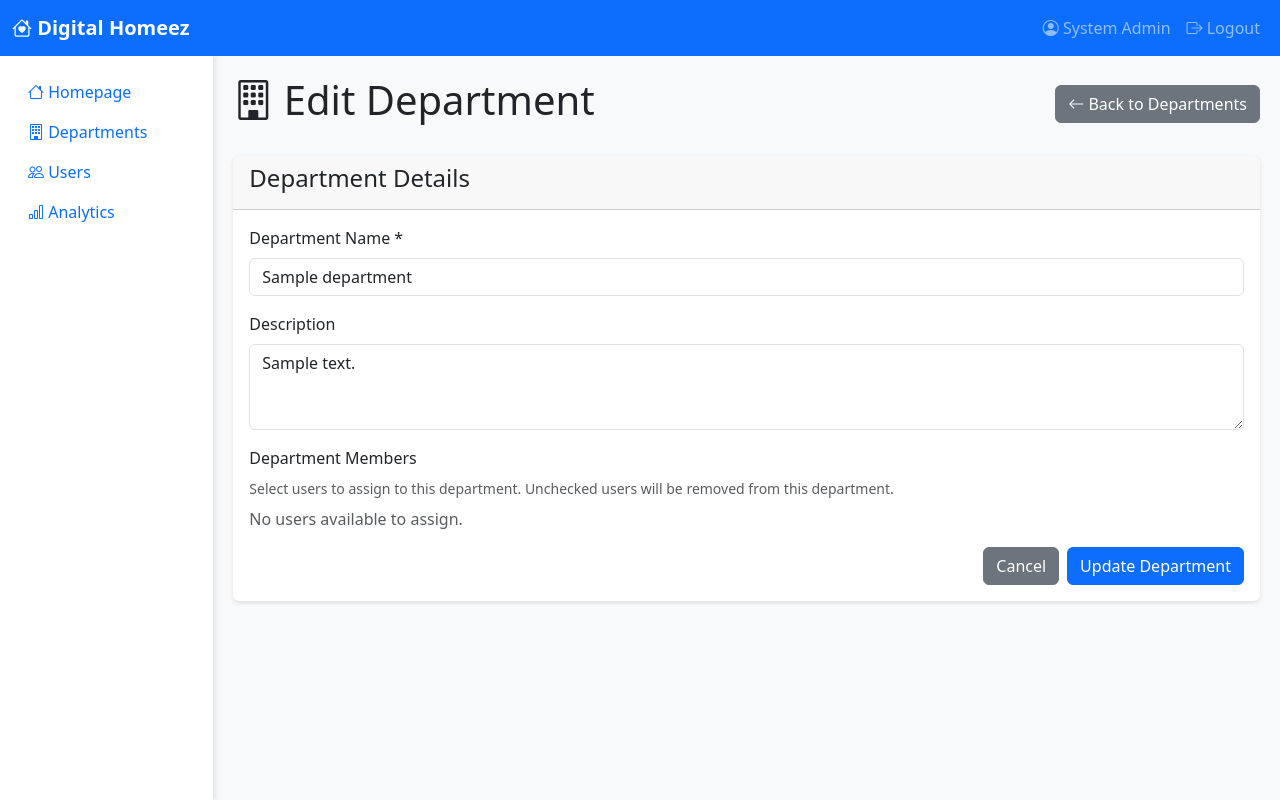
After one commit to dhdev19/workflow, a Flask app: page /admin/departments/1/edit in a window 1280 px wide. The commit adds this page. Run offline with Flask 3, Linux system fonts and the light colour scheme; a user stored in the database is signed in; tables that the repository leaves empty hold one stand-in row (values such as "Sample post").

Commit message:
head add dept

```diff
--- a/routes/admin.py
+++ b/routes/admin.py
@@ -106,6 +106,59 @@ def add_department():
         return redirect(url_for('admin.departments'))
 
     return render_template('admin/add_department.html')
+
+@admin_bp.route('/departments/<int:dept_id>/edit', methods=['GET', 'POST'])
+@login_required
+@admin_required
+def edit_department(dept_id):
+    dept = Department.query.get_or_404(dept_id)
+
+    if request.method == 'POST':
+        name = request.form.get('name')
+        description = request.form.get('description', '')
+
+        # Check if name already exists (excluding current department)
+        existing_dept = Department.query.filter_by(name=name).first()
+        if existing_dept and existing_dept.id != dept_id:
+            flash('Department with this name already exists', 'error')
+            return redirect(url_for('admin.edit_department', dept_id=dept_id))
+
+        # Update department details
+        dept.name = name
+        dept.description = description
+
+        # Get selected member IDs
+        member_ids = request.form.getlist('member_ids[]')
+        selected_member_ids = {int(mid) for mid in member_ids if mid}
+
+        # Get current members
+        current_members = User.query.filter_by(department_id=dept_id).all()
+        current_member_ids = {m.id for m in current_members}
+
+        # Remove members that are unchecked
+        for member in current_members:
+            if member.id not in selected_member_ids:
+                member.department_id = None
+
+        # Add new members
+        for member_id in selected_member_ids:
+            if member_id not in current_member_ids:
+                member = User.query.get(member_id)
+                if member:
+                    member.department_id = dept_id
+
+        db.session.commit()
+        flash('Department updated successfully', 'success')
+        return redirect(url_for('admin.departments'))
+
+    # Get all users for selection
+    all_users = User.query.filter(User.role.in_(['department_head', 'team_member'])).all()
+    current_member_ids = {m.id for m in dept.members}
+
+    return render_template('admin/edit_department.html',
+                         department=dept,
+                         all_users=all_users,
+                         current_member_ids=current_member_ids)
 
 @admin_bp.route('/departments/<int:dept_id>/delete', methods=['POST'])
 @login_required
--- a/templates/admin/departments.html
+++ b/templates/admin/departments.html
@@ -58,6 +58,9 @@
                                 <td>{{ dept.description or 'N/A' }}</td>
                                 <td>{{ dept.created_at.strftime('%Y-%m-%d') if dept.created_at else 'N/A' }}</td>
                                 <td>
+                                    <a href="{{ url_for('admin.edit_department', dept_id=dept.id) }}" class="btn btn-sm btn-primary">
+                                        <i class="bi bi-pencil"></i> Edit
+                                    </a>
                                     <form method="POST" action="{{ url_for('admin.delete_department', dept_id=dept.id) }}" style="display:inline;" onsubmit="return confirm('Are you sure you want to delete this department?');">
                                         <button type="submit" class="btn btn-sm btn-danger">
                                             <i class="bi bi-trash"></i> Delete
--- /dev/null
+++ b/templates/admin/edit_department.html
@@ -0,0 +1,96 @@
+{% extends "base.html" %}
+
+{% block title %}Edit Department - Digital Homeez{% endblock %}
+
+{% block content %}
+<div class="container-fluid">
+    <div class="row">
+        <nav class="col-md-2 sidebar">
+            <div class="position-sticky pt-3">
+                <ul class="nav flex-column">
+                    <li class="nav-item">
+                        <a class="nav-link" href="{{ url_for('admin.dashboard') }}">
+                            <i class="bi bi-house"></i> Homepage
+                        </a>
+                    </li>
+                    <li class="nav-item">
+                        <a class="nav-link active" href="{{ url_for('admin.departments') }}">
+                            <i class="bi bi-building"></i> Departments
+                        </a>
+                    </li>
+                    <li class="nav-item">
+                        <a class="nav-link" href="{{ url_for('admin.users') }}">
+                            <i class="bi bi-people"></i> Users
+                        </a>
+                    </li>
+                    <li class="nav-item">
+                        <a class="nav-link" href="{{ url_for('admin.analytics') }}">
+                            <i class="bi bi-bar-chart"></i> Analytics
+                        </a>
+                    </li>
+                </ul>
+            </div>
+        </nav>
+
+        <main class="col-md-10 main-content">
+            <div class="d-flex justify-content-between align-items-center mb-4">
+                <h1><i class="bi bi-building"></i> Edit Department</h1>
+                <a href="{{ url_for('admin.departments') }}" class="btn btn-secondary">
+                    <i class="bi bi-arrow-left"></i> Back to Departments
+                </a>
+            </div>
+
+            <div class="card">
+                <div class="card-header">
+                    <h4>Department Details</h4>
+                </div>
+                <div class="card-body">
+                    <form method="POST">
+                        <div class="mb-3">
+                            <label class="form-label">Department Name *</label>
+                            <input type="text" class="form-control" name="name" value="{{ department.name }}" required>
+                        </div>
+                        <div class="mb-3">
+                            <label class="form-label">Description</label>
+                            <textarea class="form-control" name="description" rows="3">{{ department.description or '' }}</textarea>
+                        </div>
+
+                        <div class="mb-3">
+                            <label class="form-label">Department Members</label>
+                            <p class="text-muted small mb-2">Select users to assign to this department. Unchecked users will be removed from this department.</p>
+                            <div class="row">
+                                {% for user in all_users %}
+                                <div class="col-md-6 mb-2">
+                                    <div class="form-check">
+                                        <input class="form-check-input" type="checkbox" name="member_ids[]"
+                                               value="{{ user.id }}" id="user{{ user.id }}"
+                                               {% if user.id in current_member_ids %}checked{% endif %}>
+                                        <label class="form-check-label" for="user{{ user.id }}">
+                                            {{ user.full_name }}
+                                            <small class="text-muted">({{ user.email }})</small>
+                                            {% if user.role == 'department_head' %}
+                                                <span class="badge bg-primary ms-1">Dept Head</span>
+                                            {% else %}
+                                                <span class="badge bg-info ms-1">Team Member</span>
+                                            {% endif %}
+                                        </label>
+                                    </div>
+                                </div>
+                                {% endfor %}
+                            </div>
+                            {% if not all_users %}
+                            <p class="text-muted">No users available to assign.</p>
+                            {% endif %}
+                        </div>
+
+                        <div class="d-grid gap-2 d-md-flex justify-content-md-end">
+                            <a href="{{ url_for('admin.departments') }}" class="btn btn-secondary">Cancel</a>
+                            <button type="submit" class="btn btn-primary">Update Department</button>
+                        </div>
+                    </form>
+                </div>
+            </div>
+        </main>
+    </div>
+</div>
+{% endblock %}
```
Also changed, not shown: templates/dept_head/create_task.html (+7 -2 lines), templates/dept_head/dashboard.html (+11 -3 lines).
